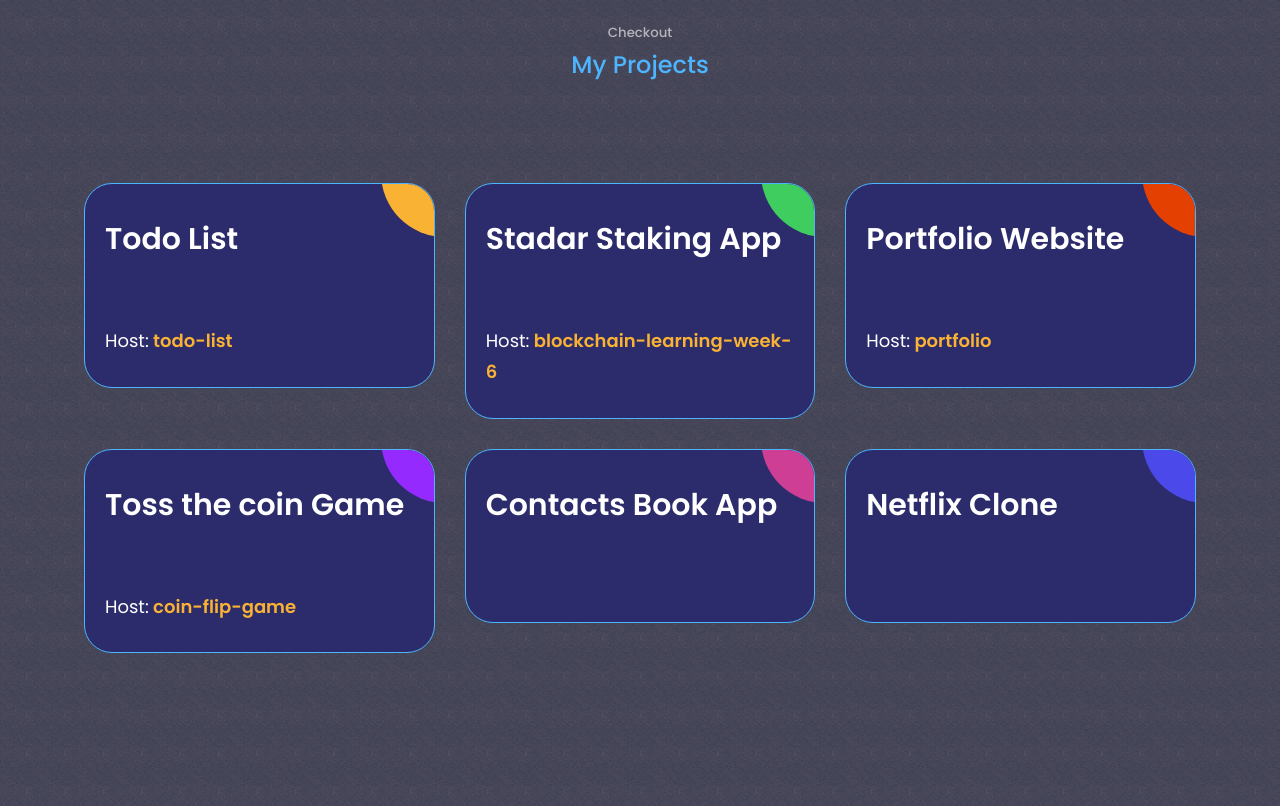
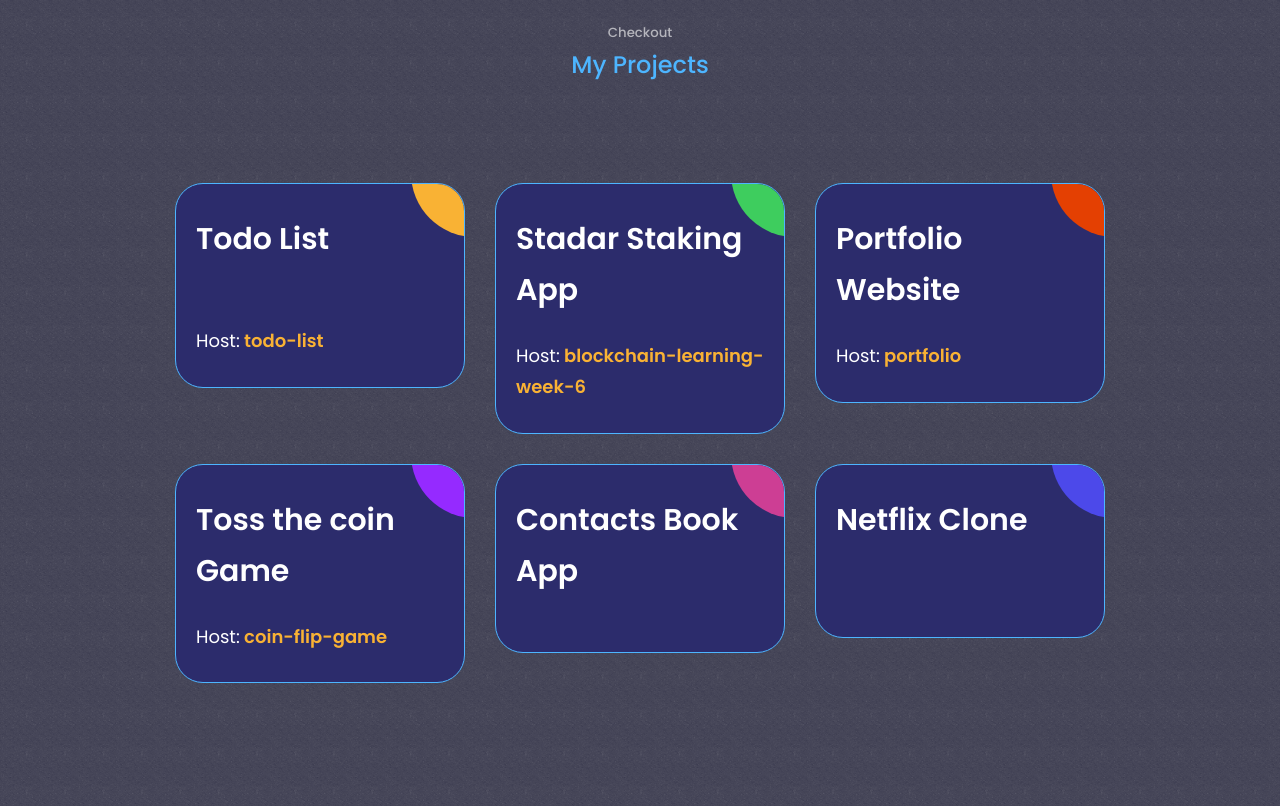
Before and after one commit to bharatbhusal/portfolio, a React (Create React App) app: page / in a window 1280 px wide. Shown: the part 2900-3706 px from the top of the page. Built offline with nearby package versions, Linux system fonts and the light colour scheme; what envalid would draw is missing.

Commit message:
responsive

```diff
--- a/src/components/projects/Projects.jsx
+++ b/src/components/projects/Projects.jsx
@@ -2,33 +2,29 @@
 import "./projects.css"
 
 const Projects = () => {
-
     const Card = ({ title, source, host }) => {
         return (
-
             <div className="ag-courses_item">
-                <a href={source} className="ag-courses-item_link" target='_blank'>
+                <a href={source} className="ag-courses-item_link" target="_blank">
                     <div className="ag-courses-item_bg"></div>
 
-                    <div className="ag-courses-item_title">
-                        {title}
-                    </div>
+                    <div className="ag-courses-item_title">{title}</div>
 
-                    {host &&
+                    {host && (
                         <div className="ag-courses-item_date-box">
                             Host:
-                            <a href={host} target='_blank'>
-
+                            <a className='inner-anchor' href={host} target="_blank">
                                 <span className="ag-courses-item_date">
                                     {" "}{host.slice(31, -1)}
                                 </span>
                             </a>
                         </div>
-                    }
+                    )}
                 </a>
             </div>
-        )
-    }
+        );
+    };
+
     return (
         <section id="projects">
             <h5>Checkout</h5>
--- a/src/components/projects/projects.css
+++ b/src/components/projects/projects.css
@@ -1,8 +1,7 @@
 .ag-format-container {
-    width: 1142px;
+	width: 75%;
 	margin: 0 auto;
 }
-
 
 .ag-courses_box {
 	display: -webkit-box;
@@ -38,7 +37,7 @@
 .ag-courses-item_link:hover,
 .ag-courses-item_link:hover .ag-courses-item_date {
 	text-decoration: none;
-    color: #FFF;
+	color: #fff;
 }
 .ag-courses-item_link:hover .ag-courses-item_bg {
 	-webkit-transform: scale(10);
@@ -53,14 +52,14 @@
 
 	font-weight: bold;
 	font-size: 30px;
-    color: #FFF;
+	color: #fff;
 
 	z-index: 2;
 	position: relative;
 }
 .ag-courses-item_date-box {
 	font-size: 18px;
-    color: #FFF;
+	color: #fff;
 
 	z-index: 2;
 	position: relative;
@@ -69,9 +68,9 @@
 	font-weight: bold;
 	color: #f9b234;
 
-    -webkit-transition: color .5s ease;
-    -o-transition: color .5s ease;
-    transition: color .5s ease
+	-webkit-transition: color 0.5s ease;
+	-o-transition: color 0.5s ease;
+	transition: color 0.5s ease;
 }
 .ag-courses-item_bg {
 	top: 0;
@@ -86,9 +85,9 @@
 
 	border-radius: 50%;
 
-    -webkit-transition: all .5s ease;
-    -o-transition: all .5s ease;
-    transition: all .5s ease;
+	-webkit-transition: all 0.5s ease;
+	-o-transition: all 0.5s ease;
+	transition: all 0.5s ease;
 }
 .ag-courses_item:nth-child(2n) .ag-courses-item_bg {
 	background-color: #3ecd5e;
@@ -106,8 +105,6 @@
 	background-color: #4c49ea;
 }
 
-
-
 @media only screen and (max-width: 979px) {
 	.ag-courses_item {
 		-ms-flex-preferred-size: calc(50% - 30px);
@@ -120,9 +117,8 @@
 
 @media only screen and (max-width: 767px) {
 	.ag-format-container {
-      width: 96%;
+		width: 95%;
 	}
-
 }
 @media only screen and (max-width: 639px) {
 	.ag-courses_item {
```
Also changed, not shown: 1 other file (tests, documents, lock files or other folders). Lines whose indentation alone changed are shown as unchanged.
